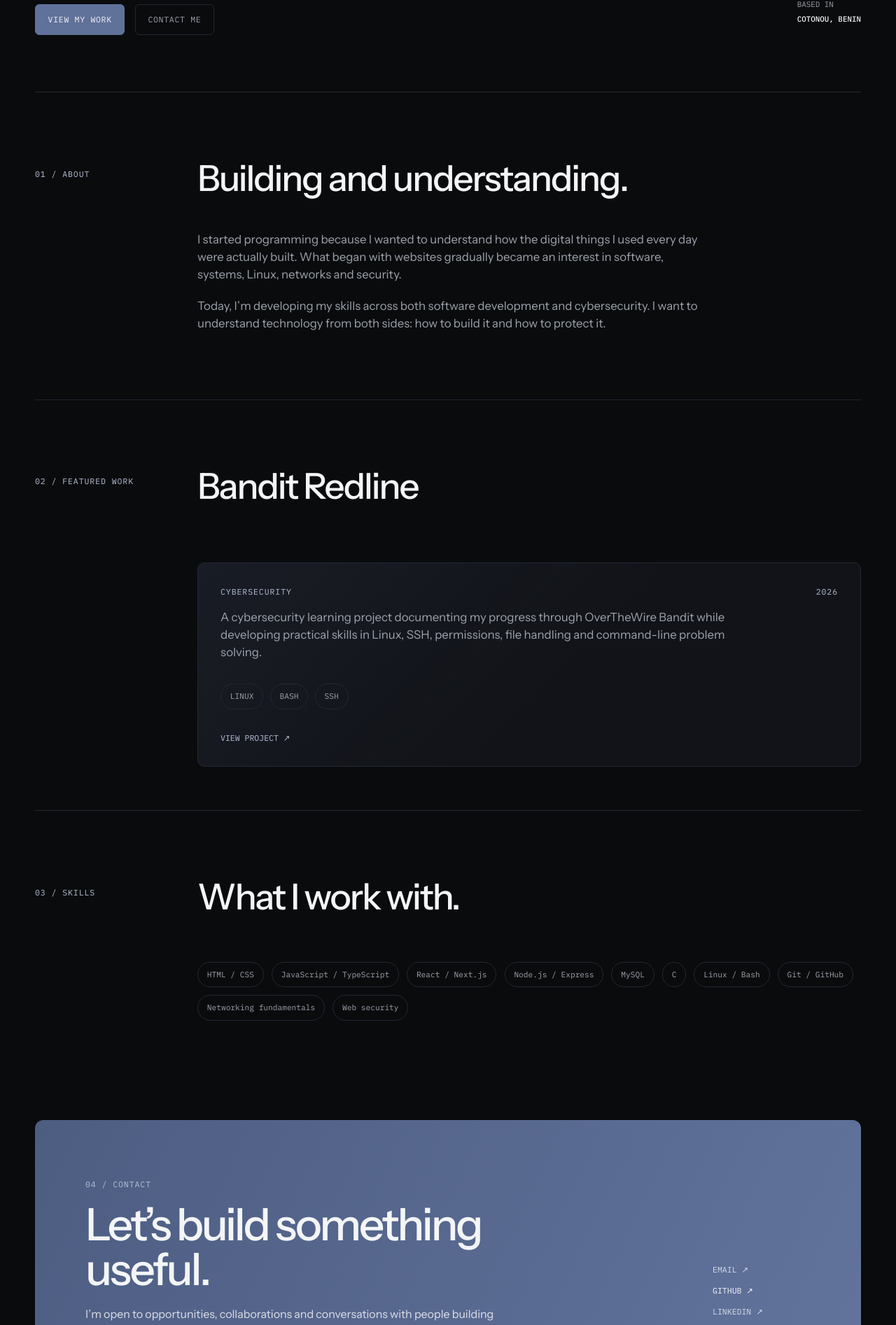
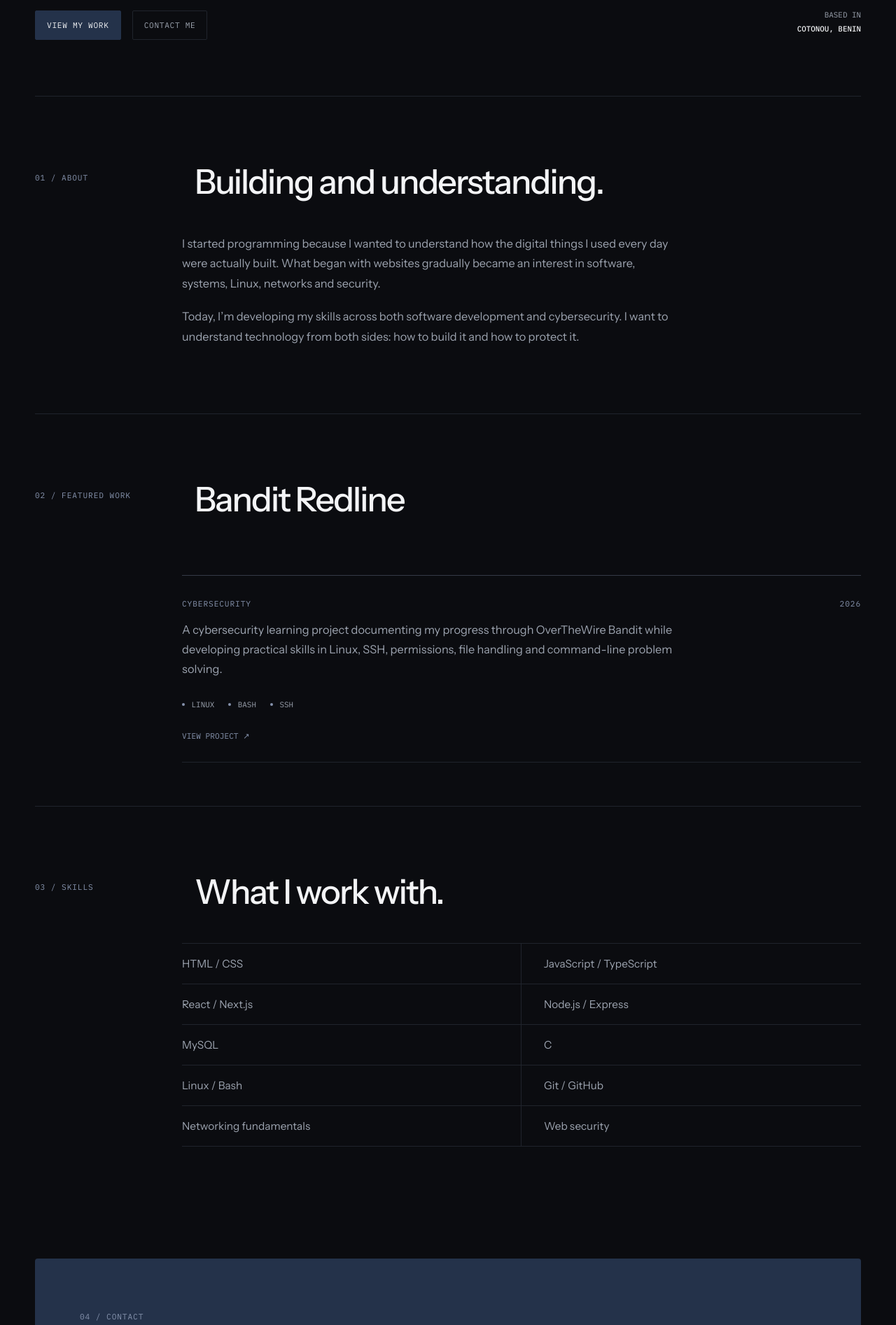
Before and after one commit to emma-dasilva-dev/emma-dasilva-portfolio, a Next.js app: page / in a window 1280 px wide. Shown: the part 597-2491 px from the top of the page at 70% size. Built offline with nearby package versions, Linux system fonts and the light colour scheme.

Commit message:
style: simplify portfolio with deeper navy and flatter UI

```diff
--- a/src/styles/globals.css
+++ b/src/styles/globals.css
@@ -1,12 +1,12 @@
 :root {
-  --bg: #0a0b0d;
-  --surface: #111318;
-  --text: #f4f5f7;
-  --muted: #9da3ad;
-  --line: #242833;
-  --accent: #60719a;
-  --accent-deep: #4d5d82;
-  --accent-soft: #b6c0d8;
+  --bg: #0b0c10;
+  --surface: #101217;
+  --text: #f3f4f6;
+  --muted: #9ca3af;
+  --line: #20242c;
+  --navy: #24324a;
+  --navy-2: #40506f;
+  --navy-soft: #8693ad;
   --max: 1180px;
 }
 
@@ -38,7 +38,7 @@ a {
 
 ::selection {
   color: white;
-  background: var(--accent);
+  background: var(--navy-2);
 }
 
 main {
@@ -70,7 +70,7 @@ footer {
 .contact-label,
 footer {
   font-family: var(--font-ibm-plex-mono), monospace;
-  font-size: 0.72rem;
+  font-size: 0.7rem;
   letter-spacing: 0.08em;
   text-transform: uppercase;
 }
@@ -81,46 +81,68 @@ footer {
 
 .nav-shell nav {
   display: flex;
-  gap: 1.4rem;
+  gap: 1.5rem;
   color: var(--muted);
 }
 
 .nav-shell a,
 .contact-links a,
 .project-card > a {
+  position: relative;
   transition:
     color 180ms ease,
     transform 180ms ease;
 }
 
-.nav-shell a:hover,
+.nav-shell nav a::after,
+.project-card > a::after,
+.contact-links a::after {
+  content: "";
+  position: absolute;
+  left: 0;
+  bottom: -0.28rem;
+  width: 100%;
+  height: 1px;
+  background: var(--navy-soft);
+  transform: scaleX(0);
+  transform-origin: left;
+  transition: transform 180ms ease;
+}
+
+.nav-shell nav a:hover,
 .contact-links a:hover,
 .project-card > a:hover {
-  color: var(--accent-soft);
+  color: var(--text);
+}
+
+.nav-shell nav a:hover::after,
+.project-card > a:hover::after,
+.contact-links a:hover::after {
+  transform: scaleX(1);
 }
 
 .hero {
-  min-height: 82vh;
+  min-height: 80vh;
   display: grid;
   grid-template-columns: minmax(0, 1fr) auto;
-  gap: 3rem;
+  gap: 4rem;
   align-items: center;
-  padding: 5rem 0;
+  padding: 6rem 0 5rem;
 }
 
 .hero-copy {
-  max-width: 800px;
+  max-width: 820px;
 }
 
 .eyebrow,
 .section-heading p,
 .contact-label {
-  color: var(--accent-soft);
+  color: var(--navy-soft);
 }
 
 .hero h1 {
   margin: 1rem 0 0;
-  font-size: clamp(3rem, 7vw, 6.2rem);
+  font-size: clamp(3rem, 6.6vw, 5.9rem);
   line-height: 0.98;
   letter-spacing: -0.055em;
   font-weight: 500;
@@ -141,33 +163,35 @@ footer {
 }
 
 .hero-intro {
-  max-width: 680px;
-  margin-top: 1.5rem;
+  max-width: 650px;
+  margin-top: 1.75rem;
   color: var(--muted);
-  font-size: clamp(1rem, 1.5vw, 1.18rem);
+  font-size: clamp(1rem, 1.35vw, 1.12rem);
+  line-height: 1.7;
 }
 
 .hero-actions {
   display: flex;
-  gap: 0.9rem;
-  margin-top: 2rem;
+  gap: 1rem;
+  margin-top: 2.25rem;
 }
 
 .button {
   display: inline-flex;
-  min-height: 44px;
+  min-height: 42px;
   align-items: center;
   justify-content: center;
-  padding: 0 1.1rem;
+  padding: 0 1rem;
   border: 1px solid var(--line);
-  border-radius: 6px;
+  border-radius: 2px;
   font-family: var(--font-ibm-plex-mono), monospace;
-  font-size: 0.72rem;
+  font-size: 0.7rem;
   letter-spacing: 0.06em;
   transition:
     transform 180ms ease,
     border-color 180ms ease,
-    background 180ms ease;
+    background 180ms ease,
+    color 180ms ease;
 }
 
 .button:hover {
@@ -175,31 +199,34 @@ footer {
 }
 
 .primary {
-  background: var(--accent);
-  border-color: var(--accent);
+  background: var(--navy);
+  border-color: var(--navy);
 }
 
 .primary:hover {
-  background: var(--accent-deep);
+  background: var(--navy-2);
+  border-color: var(--navy-2);
 }
 
 .secondary {
   color: var(--muted);
+  background: transparent;
 }
 
 .secondary:hover {
-  border-color: var(--accent);
   color: var(--text);
+  border-color: var(--navy-2);
 }
 
 .hero-note {
   align-self: end;
   display: grid;
   gap: 0.25rem;
-  padding-bottom: 1rem;
+  padding-bottom: 0.5rem;
   color: var(--muted);
   font-family: var(--font-ibm-plex-mono), monospace;
   font-size: 0.68rem;
+  text-align: right;
 }
 
 .hero-note strong {
@@ -214,27 +241,28 @@ footer {
 
 .section-heading {
   display: grid;
-  grid-template-columns: 200px 1fr;
-  gap: 2rem;
+  grid-template-columns: 180px minmax(0, 1fr);
+  gap: 3rem;
   align-items: start;
   margin-bottom: 3rem;
 }
 
 .section-heading h2 {
   margin: 0;
-  font-size: clamp(2rem, 4vw, 3.75rem);
+  font-size: clamp(2rem, 3.8vw, 3.5rem);
   line-height: 1.05;
   letter-spacing: -0.04em;
   font-weight: 500;
 }
 
 .about-copy {
-  margin-left: 232px;
-  max-width: 720px;
+  margin-left: 210px;
+  max-width: 700px;
   display: grid;
   gap: 1.2rem;
   color: var(--muted);
-  font-size: 1.05rem;
+  font-size: 1.02rem;
+  line-height: 1.75;
 }
 
 .about-copy p {
@@ -242,23 +270,19 @@ footer {
 }
 
 .project-card {
-  margin-left: 232px;
-  padding: 2rem;
-  background:
-    linear-gradient(135deg, rgba(96, 113, 154, 0.10), transparent 55%),
-    var(--surface);
-  border: 1px solid var(--line);
-  border-radius: 10px;
+  margin-left: 210px;
+  padding: 2rem 0 1.75rem;
+  border-top: 1px solid #353b47;
+  border-bottom: 1px solid var(--line);
   display: grid;
-  gap: 2rem;
+  gap: 1.8rem;
   transition:
-    border-color 220ms ease,
-    transform 220ms ease;
+    border-color 180ms ease,
+    transform 180ms ease;
 }
 
 .project-card:hover {
-  border-color: rgba(182, 192, 216, 0.45);
-  transform: translateY(-3px);
+  border-top-color: var(--navy-soft);
 }
 
 .project-copy {
@@ -269,83 +293,111 @@ footer {
 .project-meta {
   display: flex;
   justify-content: space-between;
-  color: var(--accent-soft);
+  color: var(--navy-soft);
 }
 
 .project-copy p {
-  max-width: 760px;
+  max-width: 720px;
   margin: 0;
   color: var(--muted);
-  font-size: 1.05rem;
+  font-size: 1.02rem;
+  line-height: 1.7;
 }
 
 .project-stack {
   display: flex;
   flex-wrap: wrap;
-  gap: 0.6rem;
+  gap: 0.75rem 1.25rem;
+  font-family: var(--font-ibm-plex-mono), monospace;
+  font-size: 0.68rem;
+  color: var(--muted);
 }
 
-.project-stack span,
-.skill {
-  border: 1px solid var(--line);
-  border-radius: 999px;
-  padding: 0.55rem 0.8rem;
-  font-family: var(--font-ibm-plex-mono), monospace;
-  font-size: 0.7rem;
-  color: var(--muted);
-  transition:
-    color 180ms ease,
-    border-color 180ms ease,
-    transform 180ms ease;
+.project-stack span {
+  position: relative;
+  padding-left: 0.85rem;
 }
 
-.skill:hover,
-.project-stack span:hover {
-  color: var(--text);
-  border-color: var(--accent);
-  transform: translateY(-2px);
+.project-stack span::before {
+  content: "";
+  position: absolute;
+  left: 0;
+  top: 50%;
+  width: 4px;
+  height: 4px;
+  border-radius: 50%;
+  background: var(--navy-soft);
+  transform: translateY(-50%);
 }
 
 .project-card > a {
   width: fit-content;
   font-family: var(--font-ibm-plex-mono), monospace;
-  font-size: 0.72rem;
-  color: var(--accent-soft);
+  font-size: 0.7rem;
+  color: var(--navy-soft);
 }
 
 .skills-grid {
-  margin-left: 232px;
+  margin-left: 210px;
+  display: grid;
+  grid-template-columns: repeat(2, minmax(0, 1fr));
+  border-top: 1px solid var(--line);
+}
+
+.skill {
+  min-height: 58px;
   display: flex;
-  flex-wrap: wrap;
-  gap: 0.7rem;
+  align-items: center;
+  border-bottom: 1px solid var(--line);
+  color: var(--muted);
+  font-size: 0.96rem;
+  transition:
+    color 180ms ease,
+    padding-left 180ms ease;
+}
+
+.skill:nth-child(odd) {
+  border-right: 1px solid var(--line);
+  padding-right: 2rem;
+}
+
+.skill:nth-child(even) {
+  padding-left: 2rem;
+}
+
+.skill:hover {
+  color: var(--text);
+  padding-left: 0.5rem;
+}
+
+.skill:nth-child(even):hover {
+  padding-left: 2.5rem;
 }
 
 .contact {
   margin-top: 4rem;
-  padding: 4.5rem;
-  background:
-    linear-gradient(115deg, var(--accent-deep), var(--accent), #7483a7);
-  background-size: 180% 180%;
-  border-radius: 12px;
+  padding: 4rem;
+  background: var(--navy);
+  border-radius: 4px;
   display: grid;
   grid-template-columns: minmax(0, 1fr) auto;
-  gap: 3rem;
+  gap: 4rem;
   align-items: end;
 }
 
 .contact h2 {
   max-width: 700px;
   margin: 1rem 0 0;
-  font-size: clamp(2.5rem, 5vw, 4.8rem);
+  font-size: clamp(2.4rem, 4.6vw, 4.4rem);
   line-height: 1;
-  letter-spacing: -0.05em;
+  letter-spacing: -0.045em;
   font-weight: 500;
 }
 
 .contact-copy > p:last-child {
-  max-width: 620px;
+  max-width: 600px;
   margin: 1.25rem 0 0;
-  color: rgba(255, 255, 255, 0.8);
+  color: rgba(255, 255, 255, 0.76);
 }
 
 .contact-links {
@@ -357,7 +409,11 @@ footer {
 }
 
 .contact-links span {
-  color: rgba(255, 255, 255, 0.75);
+  color: rgba(255, 255, 255, 0.68);
+}
+
+.contact-links a::after {
+  background: rgba(255, 255, 255, 0.65);
 }
 
 footer {
@@ -370,22 +426,24 @@ footer {
 
 @media (max-width: 800px) {
   .nav-shell nav {
-    gap: 0.8rem;
+    gap: 0.9rem;
     font-size: 0.64rem;
   }
 
   .hero {
     min-height: auto;
     grid-template-columns: 1fr;
-    padding: 4rem 0;
+    padding: 4.5rem 0;
   }
 
   .hero-note {
     justify-self: start;
+    text-align: left;
   }
 
   .section-heading {
     grid-template-columns: 1fr;
+    gap: 1.25rem;
   }
 
   .about-copy,
@@ -395,7 +453,7 @@ footer {
   }
 
   .contact {
-    padding: 2rem;
+    padding: 2.5rem;
     grid-template-columns: 1fr;
   }
 }
@@ -404,7 +462,7 @@ footer {
   .nav-shell {
     align-items: flex-start;
     flex-direction: column;
-    gap: 0.8rem;
+    gap: 0.85rem;
     padding: 1rem 0;
   }
 
@@ -414,7 +472,7 @@ footer {
   }
 
   .hero h1 {
-    font-size: clamp(2.8rem, 14vw, 4.2rem);
+    font-size: clamp(2.7rem, 13vw, 4.1rem);
   }
 
   .hero-actions {
@@ -426,9 +484,25 @@ footer {
     padding: 4.5rem 0;
   }
 
+  .skills-grid {
+    grid-template-columns: 1fr;
+  }
+
+  .skill:nth-child(odd),
+  .skill:nth-child(even) {
+    border-right: 0;
+    padding-left: 0;
+    padding-right: 0;
+  }
+
+  .skill:hover,
+  .skill:nth-child(even):hover {
+    padding-left: 0.5rem;
+  }
+
   .contact {
     width: calc(100% - 2rem);
-    border-radius: 8px;
+    padding: 2rem;
   }
 
   footer {
```
